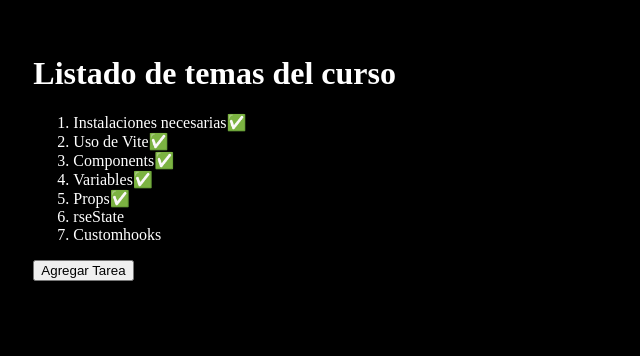
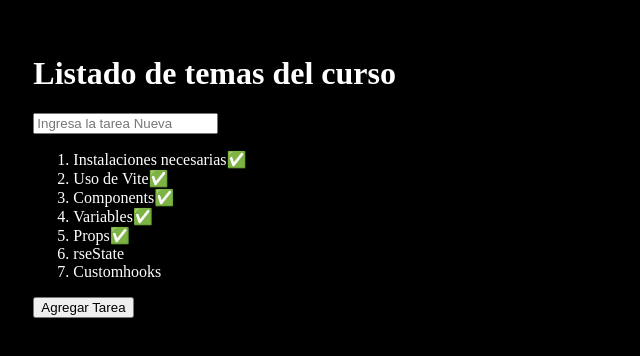
Before and after one commit to Krespee/CursoReact, a React (Vite) app: page / in a window 1280 px wide. Shown: the top 356 px of the page, without its empty margins (0-640 px from the left). Built offline with nearby package versions, Linux system fonts and the light colour scheme.

Commit message:
Utilizado Formulario e Inputs

```diff
--- a/src/ListadoApp.jsx
+++ b/src/ListadoApp.jsx
@@ -1,4 +1,5 @@
 import { useState } from "react";
+import { AgregarTarea } from "./components/AgregarTarea";
 
 const Items = ({ nombre, visto }) => {
   return (
@@ -28,6 +29,7 @@ export const ListadoApp = () => {
   return (
     <>
       <h1>Listado de temas del curso</h1>
+        <AgregarTarea></AgregarTarea>
       <ol>
         {array.map((item) => (
           <Items
--- /dev/null
+++ b/src/components/AgregarTarea.jsx
@@ -0,0 +1,23 @@
+import { useState } from "react"
+
+export const AgregarTarea = () => {
+    const [inputValue, setinputValue] = useState("")
+    const onInputChange = ({target}) =>{
+        setinputValue(target.value)
+        console.dir(target.value);
+    }
+    const onSubmit = (e) =>{
+        e.preventDefault()
+        console.log(inputValue);
+    }
+  return (
+    <form onSubmit={onSubmit}>
+        <input
+        type="text"
+        placeholder="Ingresa la tarea Nueva"
+        value={inputValue}
+        onChange={onInputChange}
+        />
+    </form>
+  )
+}
```
Also changed, not shown: src/styles.css (line endings or trailing spaces).
